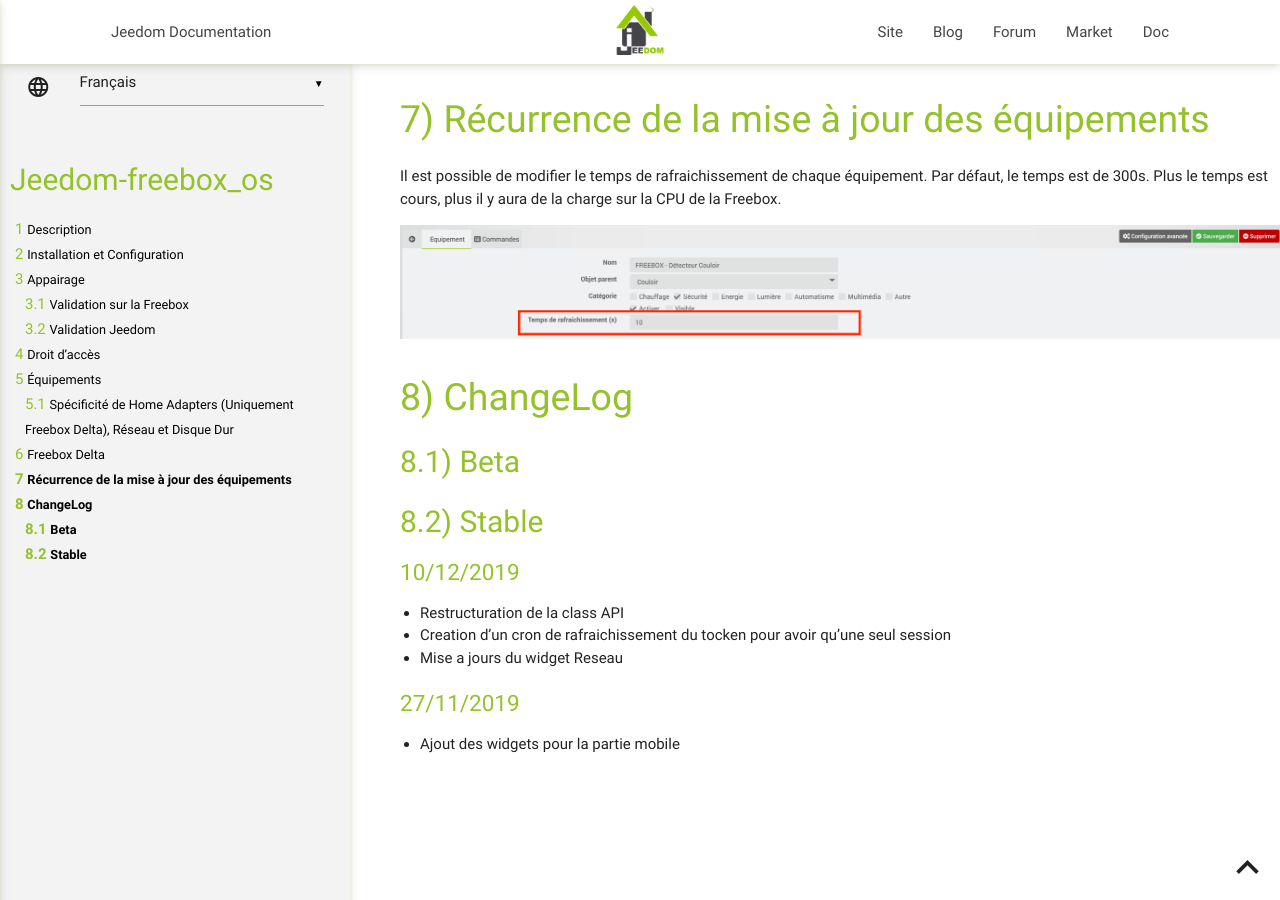
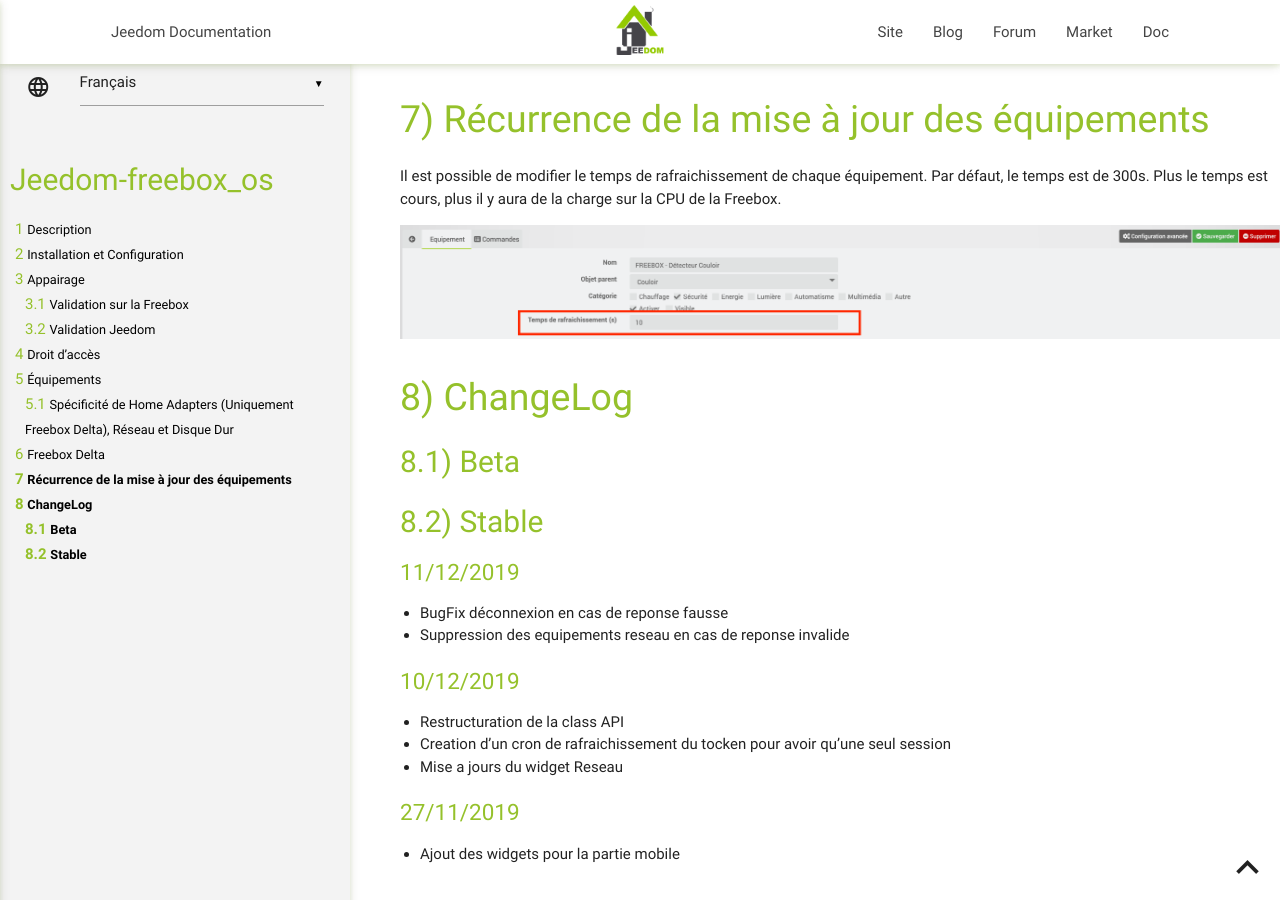
Before and after one commit to mika-nt28/Jeedom-Freebox_OS, a Jekyll site: the page built from docs/fr_FR/index.md, in a window 1280 px wide and 900 px high, scrolled down 6050 px. Built offline with Jekyll 4.4.1, drawn with Linux system fonts in a browser that asks for light colours; our own code applies the rules of GitHub Pages for plain Markdown files.

Commit message:
Update index.md

```diff
--- a/docs/fr_FR/index.md
+++ b/docs/fr_FR/index.md
@@ -172,7 +172,10 @@ Beta
 
 Stable
 ------
+### 11/12/2019
 
+* BugFix déconnexion en cas de reponse fausse
+* Suppression des equipements reseau en cas de reponse invalide
 
 ### 10/12/2019
 
```
